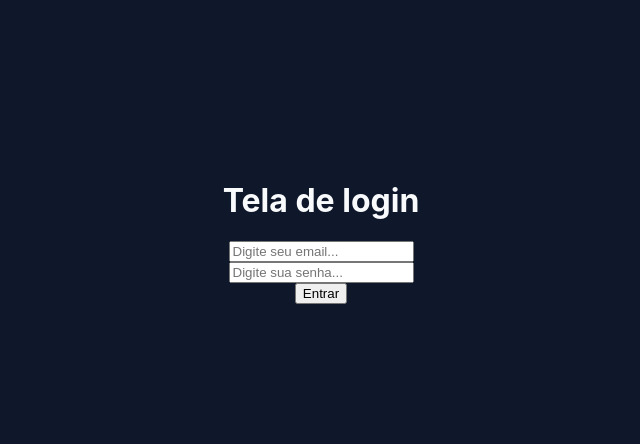
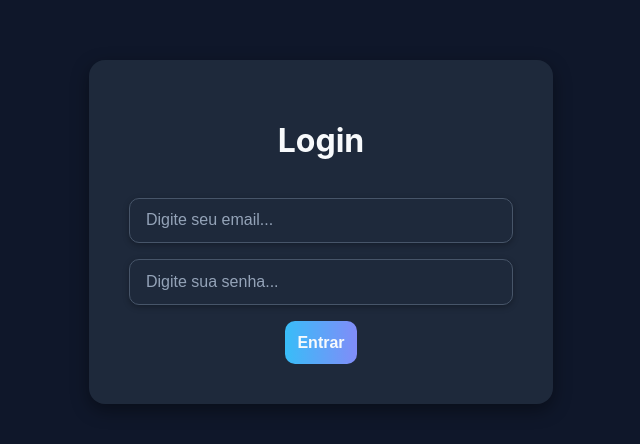
Before and after one commit to thaisturl-wq/React-trabalho, a React (Vite) app in the folder projeto-final-react/: page /login in a window 1280 px wide. Shown: the part 168-612 px from the top of the page, without its empty margins (319-959 px from the left). Built offline with nearby package versions, Linux system fonts and the light colour scheme.

Commit message:
comecando autenticacao

```diff
--- a/projeto-final-react/src/components/Input/index.jsx
+++ b/projeto-final-react/src/components/Input/index.jsx
@@ -1,8 +1,8 @@
-import { Input } from "./style";
+import { Input } from "./style"
 
 export function InputComponent({ type, placeholder, value, onChange}) {
   return (
-    <input
+    <Input
       type={type}
       id={type}
       placeholder={placeholder}
--- a/projeto-final-react/src/components/Input/style.jsx
+++ b/projeto-final-react/src/components/Input/style.jsx
@@ -2,22 +2,25 @@ import styled from 'styled-components';
 
 export const Input = styled.input`
   width: 100%;
-  padding: 0.9rem 1rem;
-  border: 2px solid #334155;
-  border-radius: 12px;
-  background-color: #0f172a;
-  color: #f8fafc;
+  max-width: 350px;
+  align-self: center;
+  padding: 0.8rem 1rem;
+  border: 1px solid #475569;
+  border-radius: 10px;
+  background-color: #1e293b;
+  color: #f1f5f9;
   font-size: 1rem;
   outline: none;
   transition: all 0.2s ease-in-out;
+  box-shadow: 0 2px 6px rgba(0, 0, 0, 0.3);
 
   &::placeholder {
-    color: #64748b;
+    color: #94a3b8;
   }
 
   &:focus {
     border-color: #38bdf8;
-    background-color: #1e293b;
-    box-shadow: 0 0 8px rgba(56, 189, 248, 0.4);
+    background-color: #334155;
+    box-shadow: 0 0 8px rgba(56, 189, 248, 0.3);
   }
 `;
--- a/projeto-final-react/src/components/Sidebar/index.jsx
+++ b/projeto-final-react/src/components/Sidebar/index.jsx
@@ -1,11 +1,11 @@
 // import React from 'react'
-import { useNavegando } from 'react-router-dom'
+import { useNavigate } from 'react-router-dom'
 import { Home, Grid, Star, BarChart3, User } from 'lucide-react'
 import { Container, MenuItem, IconWrapper, Label } from './style.jsx'
 
 export function SideBarComponent() {
 
-  const navegacao = useNavegando()
+  const navigate = useNavigate()
 
   const menuItems = [
     { name: 'Home', icon: Home, link: '/home' },
--- a/projeto-final-react/src/pages/Login/index.jsx
+++ b/projeto-final-react/src/pages/Login/index.jsx
@@ -1,10 +1,14 @@
 import { useState } from "react";
-import { Container } from "./style";
+import { useNavigate} from "react-router-dom";
+import { Container, Button, Form } from "./style";
 import { InputComponent } from "../../components/Input";
 
 export function Login() {
+  const navigate = useNavigate();
+
   const [email, setEmail] = useState("");
   const [password, setPassword] = useState("");
+
 
   const handleEmailChange = (event) => {
     setEmail(event.target.value);
@@ -16,12 +20,13 @@ export function Login() {
 
   const handleSubmit = (event) => {
     event.preventDefault()
-    console.log("Logging in with: ", email, password);
+    console.log("Fazendo login: ", email, password);
   };
 
   return (
     <Container>
-      <h1>Tela de login</h1>
+      <Form onSubmit={handleSubmit}>
+      <h1>Login</h1>
       <InputComponent
         type="text"
         value={email}
@@ -35,7 +40,8 @@ export function Login() {
         placeholder="Digite sua senha..."
         onChange={handlePasswordChange}
       />
-      <button onClick={handleSubmit}>Entrar</button>
+      <Button onClick={handleSubmit}>Entrar</Button>
+      </Form>
     </Container>
   );
 }
--- a/projeto-final-react/src/pages/Login/style.jsx
+++ b/projeto-final-react/src/pages/Login/style.jsx
@@ -2,7 +2,6 @@ import styled from 'styled-components';
 
 export const Container = styled.div`
   display: flex;
-  flex-direction: column;
   align-items: center;
   justify-content: center;
   height: 100vh;
@@ -13,15 +12,17 @@ export const Container = styled.div`
 
 export const Form = styled.form`
   background-color: #1e293b;
-  padding: 3rem 2.5rem;
+  padding: 2.5rem 2rem;
   border-radius: 16px;
   box-shadow: 0 6px 18px rgba(0, 0, 0, 0.4);
-  width: 100%;
+  width: 90%;
   max-width: 400px;
   display: flex;
   flex-direction: column;
-  gap: 1.2rem;
+  align-items: center;
+  gap: 1rem;
 `;
+
 
 export const Title = styled.h1`
   font-size: 1.8rem;
@@ -36,7 +37,7 @@ export const Button = styled.button`
   background: linear-gradient(90deg, #38bdf8, #818cf8);
   color: #f8fafc;
   border: none;
-  border-radius: 12px;
+  border-radius: 10px;
   padding: 0.8rem;
   font-size: 1rem;
   font-weight: 600;
@@ -48,20 +49,3 @@ export const Button = styled.button`
     transform: scale(1.03);
   }
 `;
-
-export const Footer = styled.p`
-  margin-top: 1.2rem;
-  text-align: center;
-  font-size: 0.9rem;
-  color: #94a3b8;
-
-  a {
-    color: #38bdf8;
-    text-decoration: none;
-    font-weight: 600;
-
-    &:hover {
-      text-decoration: underline;
-    }
-  }
-`;
```
